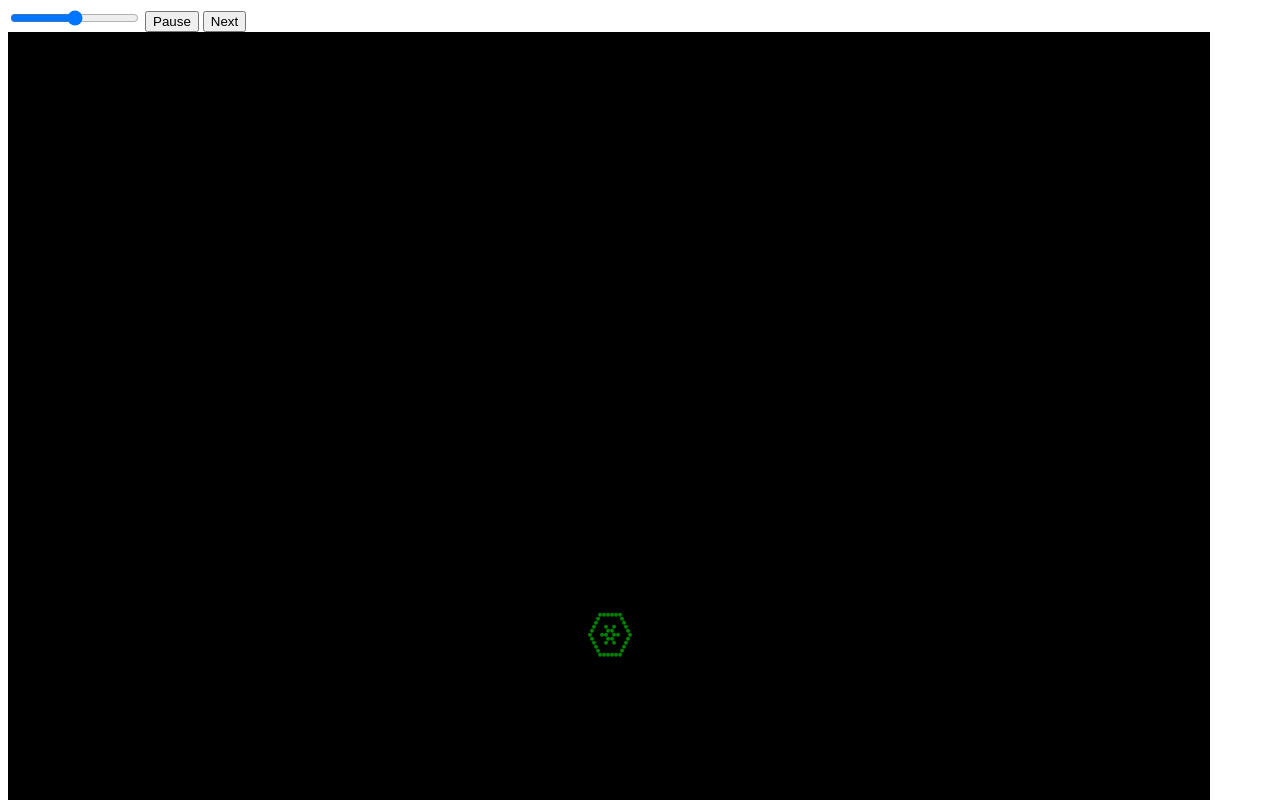
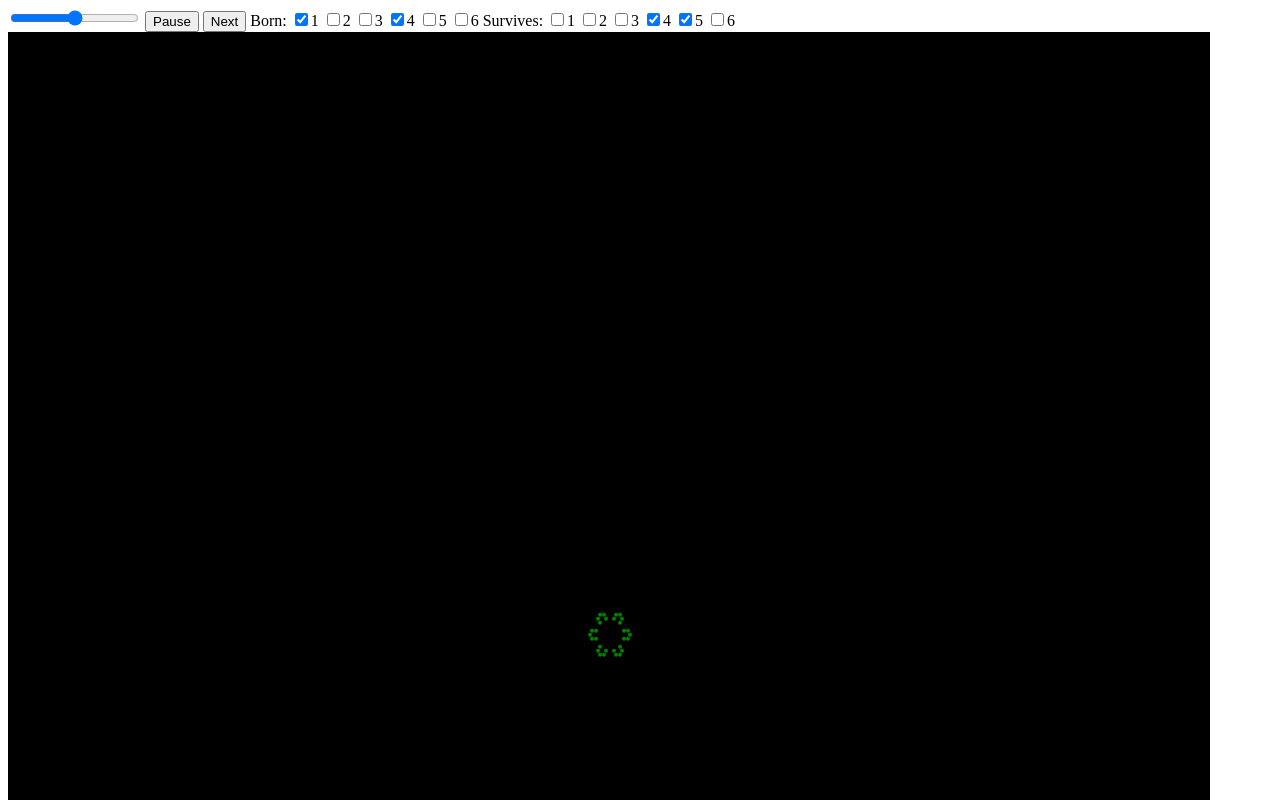
Before and after one commit to redcurry/game-of-life, a plain HTML site: page index.html in a window 1280 px wide. Shown: the top 800 px of the page. Drawn offline with Linux system fonts and the light colour scheme.

Commit message:
Add checkboxes for born and survival rules

```diff
--- a/index.html
+++ b/index.html
@@ -3,6 +3,20 @@
         <input id="delaySlider" type="range" max="2000" step="100" />
         <input id="startAndPauseButton" type="button" value="Pause" />
         <input id="nextGenerationButton" type="button" value="Next" />
+        Born:
+        <label><input id="born1Checkbox" type="checkbox" value="1">1</label>
+        <label><input id="born2Checkbox" type="checkbox" value="2">2</label>
+        <label><input id="born3Checkbox" type="checkbox" value="3">3</label>
+        <label><input id="born4Checkbox" type="checkbox" value="4">4</label>
+        <label><input id="born5Checkbox" type="checkbox" value="5">5</label>
+        <label><input id="born6Checkbox" type="checkbox" value="6">6</label>
+        Survives:
+        <label><input id="survives1Checkbox" type="checkbox" value="1">1</label>
+        <label><input id="survives2Checkbox" type="checkbox" value="2">2</label>
+        <label><input id="survives3Checkbox" type="checkbox" value="3">3</label>
+        <label><input id="survives4Checkbox" type="checkbox" value="4">4</label>
+        <label><input id="survives5Checkbox" type="checkbox" value="5">5</label>
+        <label><input id="survives6Checkbox" type="checkbox" value="6">6</label>
         <canvas id="canvas" width="1500" height="1500"></canvas>
         <script src="main.js"></script>
     </body>
--- a/main.js
+++ b/main.js
@@ -5,7 +5,7 @@ var HEIGHT = 300;
 
 var CELL_R = 2
 
-var RULES = {born: [1, 2], survives: [1]};
+var RULES = {born: [1, 4], survives: [4, 5]};
 
 var COLOR_BG = "black";
 var COLOR_FG = "green";
@@ -51,6 +51,36 @@ function addEventListeners() {
             updateAndDrawGrid();
         }
     });
+
+    for (var i = 1; i <= 6; i++) {
+        var bornCheckbox = document.getElementById("born" + i + "Checkbox");
+        bornCheckbox.checked = RULES.born.indexOf(i) != -1;
+        bornCheckbox.addEventListener("change", function(e) {
+            var checkbox = e.target;
+            var n = parseInt(checkbox.value, 10);
+            var index = RULES.born.indexOf(n);
+            if (checkbox.checked && index == -1) {
+                RULES.born.push(n);
+            } else if (!checkbox.checked && index != -1) {
+                RULES.born.splice(index, 1);
+            }
+        });
+    }
+
+    for (var i = 1; i <= 6; i++) {
+        var survivesCheckbox = document.getElementById("survives" + i + "Checkbox");
+        survivesCheckbox.checked = RULES.survives.indexOf(i) != -1;
+        survivesCheckbox.addEventListener("change", function(e) {
+            var checkbox = e.target;
+            var n = parseInt(checkbox.value, 10);
+            var index = RULES.survives.indexOf(n);
+            if (checkbox.checked && index == -1) {
+                RULES.survives.push(n);
+            } else if (!checkbox.checked && index != -1) {
+                RULES.survives.splice(index, 1);
+            }
+        });
+    }
 }
 
 function initGridWithRandomCells() {
```
